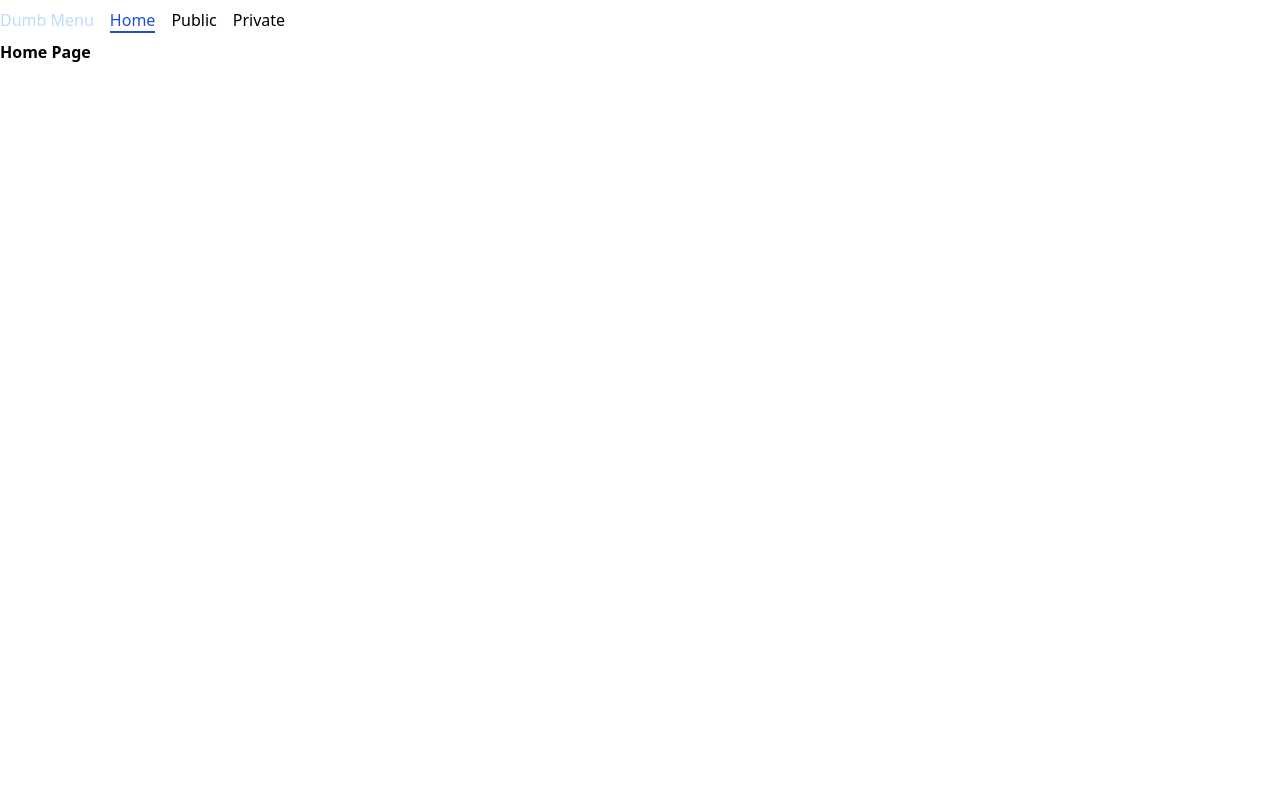
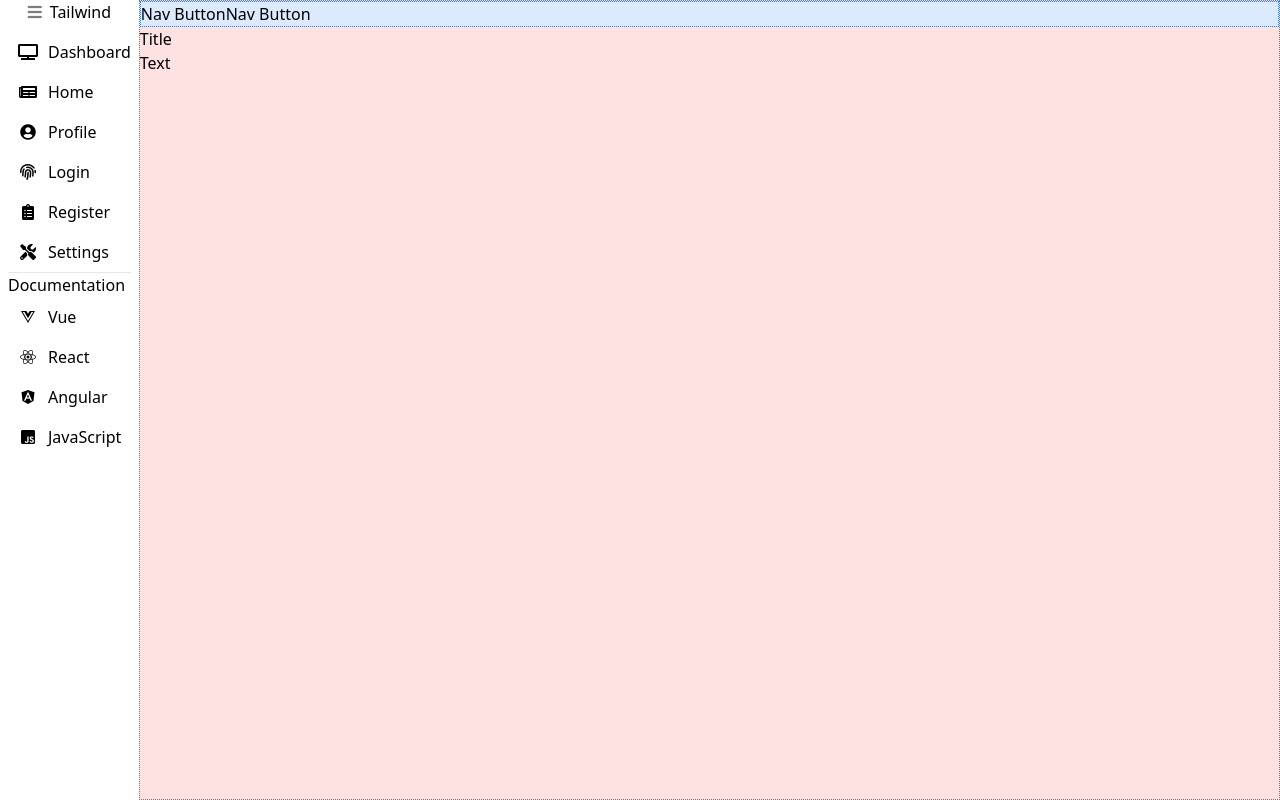
Before and after one commit to vpvnguyen/tailwindcss-reference, a React (Create React App) app in the folder custom-components/: page / in a window 1280 px wide. Built offline with nearby package versions, Linux system fonts and the light colour scheme; the HTML template or start-up script is replaced by a standard one.

Commit message:
render dashboard

```diff
--- a/custom-components/src/App.js
+++ b/custom-components/src/App.js
@@ -1,9 +1,12 @@
 import { Router } from "./JustNotRight/Router";
+
+import { Dashboard } from "./Dashboard";
 
 export default function App() {
   return (
     <div>
-      <Router />
+      {/* <Router /> */}
+      <Dashboard />
     </div>
   );
 }
```
